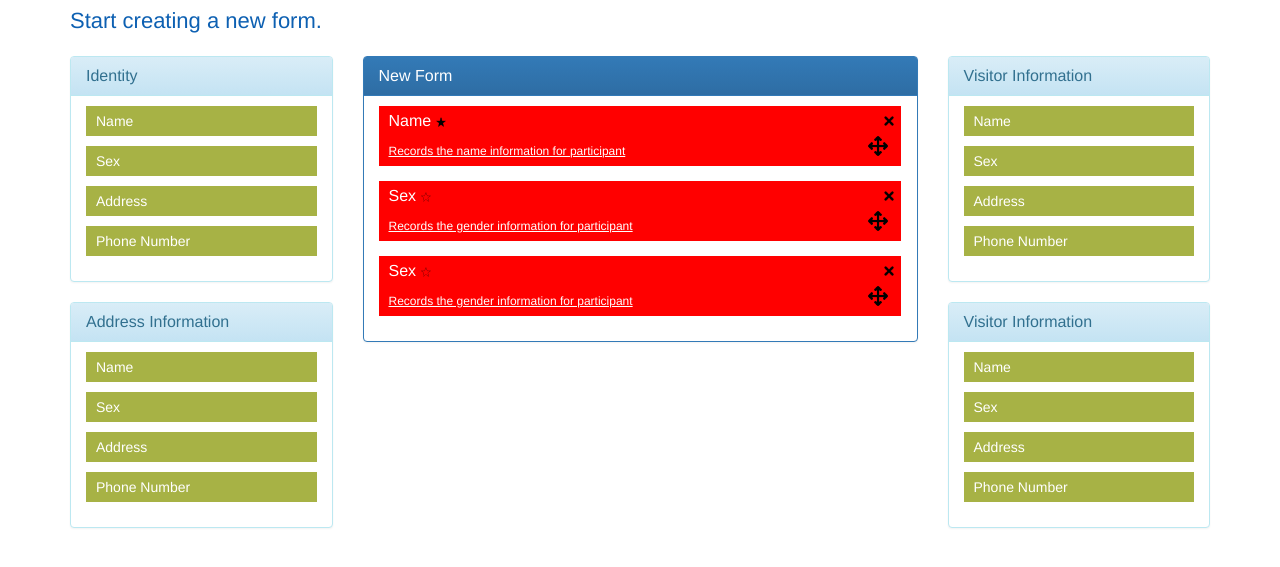
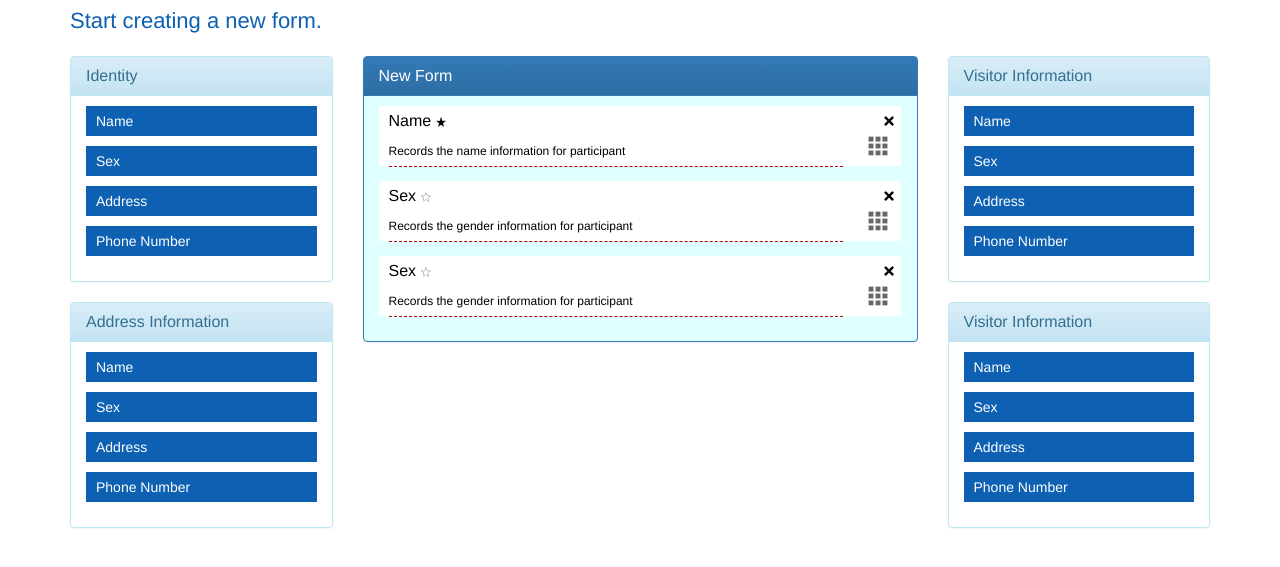
Before and after one commit to ramana15789/digid-web, a plain HTML site: page docs/adminCreation.html in a window 1280 px wide. Shown: the part 53-620 px from the top of the page. Drawn offline with Linux system fonts and the light colour scheme; files that its build step writes are made by us from their sources; a script that the page names is missing.

Commit message:
CSS cleanup for creation form

```diff
--- a/css/digid.css
+++ b/css/digid.css
@@ -28,7 +28,7 @@
 }
 
 .sourcePanel .formField {
-    background-color: #A7B245;
+    background-color: #0D60B2;
     margin-bottom: 10px;
     color: #ffffff;
     height: 30px;
@@ -39,27 +39,21 @@
     display: block;
 }
 
-.destinationPanel .formField {
-    background-color: Red;
-    margin-bottom: 10px;
-    color: #ffffff;
-    height: 30px;
-    line-height: 30px;
-    text-align: left;
-    padding-left: 10px;
-    margin-top: 5px;
-    display: block;
+.destinationPanel{
+    background-color: lightcyan;
 }
 
 .destinationPanel .formField {
     margin-top: 5px;
-    color: #ffffff;
+    margin-bottom: 10px;
+    line-height: 30px;
+    color: #000000;
     height: 60px;
     text-align: left;
     padding-left: 10px;
     font-size: 16px;
     display: block;
-    background: Red;
+    background-color: #ffffff;
 }
 
 .destinationPanel .formField .crossImage {
@@ -74,11 +68,13 @@
     width: 20px;
     height: 20px;
     vertical-align: top;
+    opacity: 0.6;
 }
 
 .destinationPanel .formField .helpText {
-    text-decoration: underline;
     font-size: 12px;
+    padding-bottom: -1px;
+    border-bottom: 1px dashed #ba0000;
 }
 
 /*.fieldRow {*/
--- a/docs/adminCreation.html
+++ b/docs/adminCreation.html
@@ -131,7 +131,7 @@
                             <img src="../imgs/Cross.png" class="crossImage">
                         </div>
                         <div>
-                            <img src="../imgs/DragIcon.png" class="dragImage">
+                            <img src="../imgs/GridIcon.png" class="dragImage">
                         </div>
                     </div>
                     </row>
@@ -149,7 +149,7 @@
                                 <img src="../imgs/Cross.png" class="crossImage">
                             </div>
                             <div>
-                                <img src="../imgs/DragIcon.png" class="dragImage">
+                                <img src="../imgs/GridIcon.png" class="dragImage">
                             </div>
                         </div>
                     </row>
@@ -167,7 +167,7 @@
                                 <img src="../imgs/Cross.png" class="crossImage">
                             </div>
                             <div>
-                                <img src="../imgs/DragIcon.png" class="dragImage">
+                                <img src="../imgs/GridIcon.png" class="dragImage">
                             </div>
                         </div>
                     </row>
```
Also changed, not shown: imgs/GridIcon.png (added).
